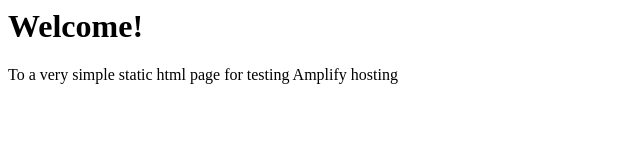
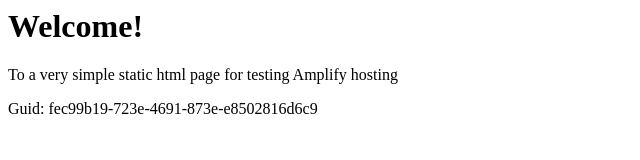
Before and after one commit to aws-aemilia-cmh/Github-PR-Commit-Integration-Test-DoNotTouch-v0-preprod-us-east-2, a website: page src/index.html in a window 1280 px wide. Shown: the whole page, without its empty margins (0-640 px from the left). Drawn offline with Linux system fonts and the light colour scheme.

Commit message:
commit from integ tests

```diff
--- a/src/index.html
+++ b/src/index.html
@@ -1,3 +1,5 @@
+
+
 <html lang="en">
 
 <head>
@@ -10,6 +12,6 @@
 <body>
     <h1>Welcome!</h1>
     <p>To a very simple static html page for testing Amplify hosting</p>
-</body>
+    <p>Guid: fec99b19-723e-4691-873e-e8502816d6c9</p></body>
 
 </html>
```
